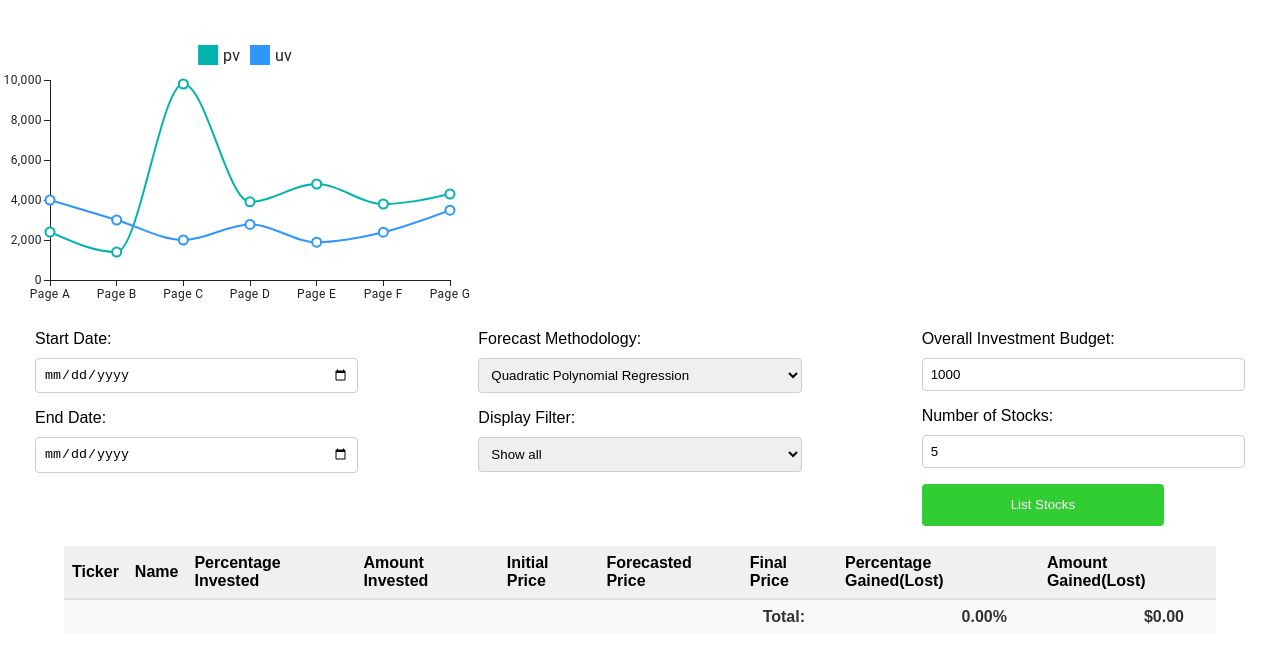
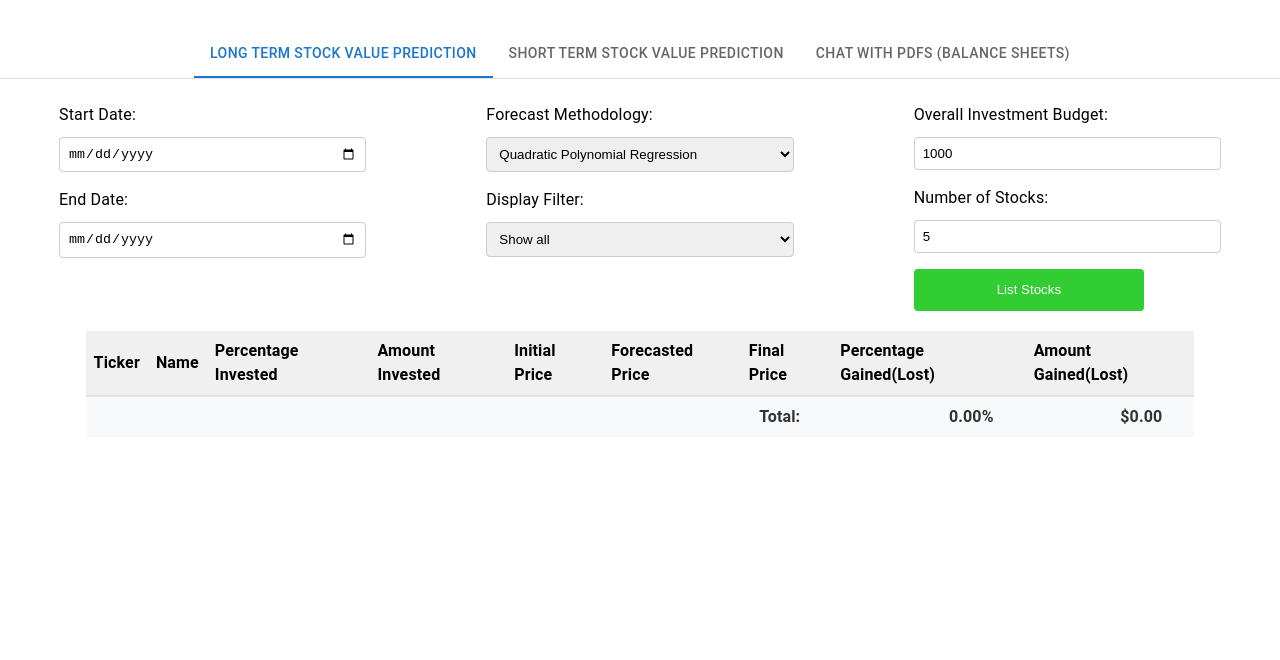
Before and after one commit to mladen/quant-level, a React (Create React App) app: page / in a window 1280 px wide. Shown: the top 660 px of the page. Built offline with nearby package versions, Linux system fonts and the light colour scheme.

Commit message:
Refactors App.js to add Material-UI Tabs and improve UI layout

```diff
--- a/src/App.js
+++ b/src/App.js
@@ -9,6 +9,14 @@ import DisplayFilter from "./DisplayFilter";
 import ListButton from "./ListButton";
 import StockList from "./StockList";
 
+// Importing the Tabs, Tab, Typography, and Box components from Material-UI
+import PropTypes from "prop-types";
+import Tabs from "@mui/material/Tabs";
+import Tab from "@mui/material/Tab";
+import Typography from "@mui/material/Typography";
+import Box from "@mui/material/Box";
+
+// Importing the LineChart component (with dummy data for now) from the LineChart.js file
 import LineChart from "./components/LineChart";
 
 function App() {
@@ -21,6 +29,12 @@ function App() {
   const [numberOfStocks, setNumberOfStocks] = useState(5);
   const [activeNumberOfStocks, setActiveNumberOfStocks] = useState(5);
   const [displayFilter, setDisplayFilter] = useState("Show all");
+
+  const [value, setValue] = React.useState(0);
+
+  const handleChange = (event, newValue) => {
+    setValue(newValue);
+  };
 
   const handleListStocks = async () => {
     const allTickers = [
@@ -116,10 +130,55 @@ function App() {
     }
   };
 
+  function CustomTabPanel(props) {
+    const { children, value, index, ...other } = props;
+
+    return (
+      <div
+        role="tabpanel"
+        hidden={value !== index}
+        id={`simple-tabpanel-${index}`}
+        aria-labelledby={`simple-tab-${index}`}
+        {...other}
+      >
+        {value === index && (
+          <Box sx={{ p: 3 }}>
+            <Typography>{children}</Typography>
+          </Box>
+        )}
+      </div>
+    );
+  }
+
+  CustomTabPanel.propTypes = {
+    children: PropTypes.node,
+    index: PropTypes.number.isRequired,
+    value: PropTypes.number.isRequired,
+  };
+
+  function a11yProps(index) {
+    return {
+      id: `simple-tab-${index}`,
+      "aria-controls": `simple-tabpanel-${index}`,
+    };
+  }
+
   return (
     <div className="App">
-      <LineChart />
-
+      <Box sx={{ width: "100%" }}>
+        <Box sx={{ borderBottom: 1, borderColor: "divider" }}>
+          <Tabs
+            value={value}
+            onChange={handleChange}
+            aria-label="basic tabs example"
+            centered
+          >
+            <Tab label="Long term stock value prediction" {...a11yProps(0)} />
+            <Tab label="Short term stock value prediction" {...a11yProps(1)} />
+            <Tab label="Chat with PDFs (balance sheets)" {...a11yProps(2)} />
+          </Tabs>
+        </Box>
+        <CustomTabPanel value={value} index={0}>
           {/* New container for the three-column layout */}
           <div className="three-column-container">
             {/* Area 1: Dates */}
@@ -174,6 +233,15 @@ function App() {
             overallInvestmentBudget={parseFloat(overallInvestmentBudget)}
             displayFilter={displayFilter}
           />
+        </CustomTabPanel>
+        <CustomTabPanel value={value} index={1}>
+          Short term stock value prediction goes here
+          <LineChart />
+        </CustomTabPanel>
+        <CustomTabPanel value={value} index={2}>
+          Chat with PDF goes here, maybe, just maybe... :)
+        </CustomTabPanel>
+      </Box>
     </div>
   );
 }
```
Lines whose indentation alone changed are shown as unchanged.
